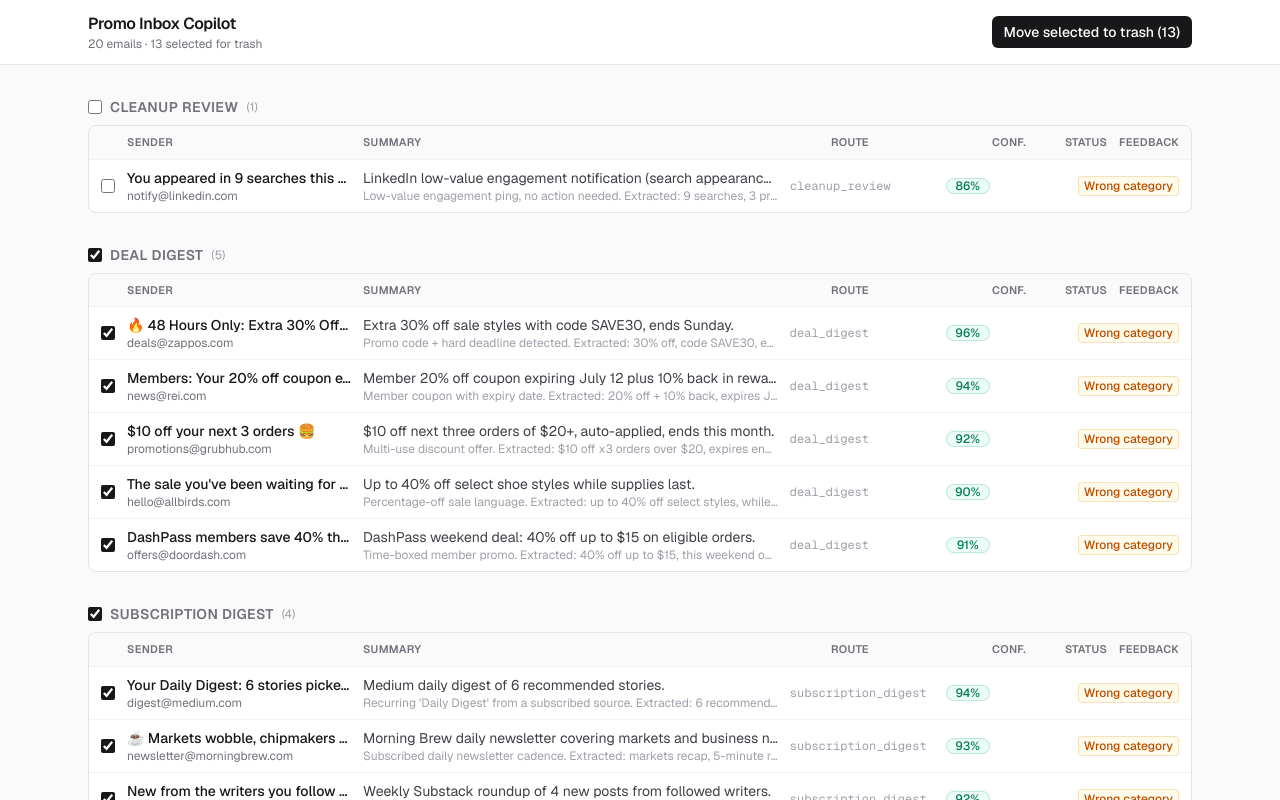
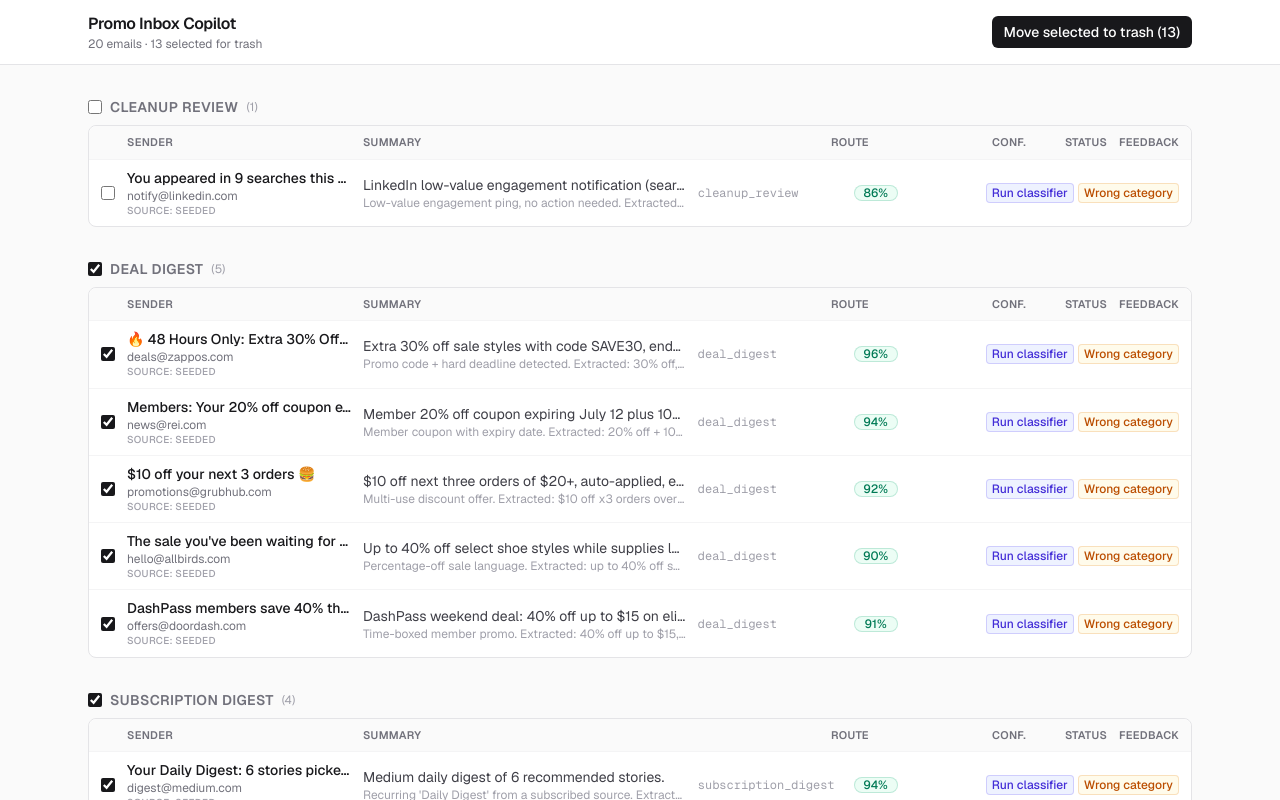
Before and after one commit to rebeccarwang/promo-inbox-copilot, a Next.js app: page / in a window 1280 px wide. Shown: the top 800 px of the page. Built offline with nearby package versions, Linux system fonts and the light colour scheme.

Commit message:
wire mock classifier into dashboard

```diff
--- a/app/Inbox.tsx
+++ b/app/Inbox.tsx
@@ -3,6 +3,10 @@
 import { useMemo, useState } from "react";
 import type { EmailRoute, SeedEmail } from "@/lib/seedEmails";
 import { createAuditEvent, type AuditEvent } from "@/lib/auditLog";
+import {
+  fallbackToManualReview,
+  type EmailClassificationResult,
+} from "@/lib/classificationSchema";
 
 const SECTIONS: { route: EmailRoute; title: string }[] = [
   { route: "cleanup_review", title: "Cleanup Review" },
@@ -19,6 +23,15 @@
   "restock_alert",
 ];
 
+// Where a card's current classification came from.
+type Source = "seeded" | "classifier" | "failed";
+
+const SOURCE_LABELS: Record<Source, string> = {
+  seeded: "Source: Seeded",
+  classifier: "Source: Mock classifier",
+  failed: "Source: Classifier failed",
+};
+
 // `flaggedWrong` is user feedback: the user thinks this email is mis-routed,
 // and `suggestedRoute` is the lane they think it belongs in. Feedback only —
 // the email never actually moves lanes.
@@ -26,6 +39,7 @@
   selected: boolean;
   flaggedWrong: boolean;
   suggestedRoute: EmailRoute | null;
+  source: Source;
 };
 
 function toRows(emails: SeedEmail[]): Row[] {
@@ -35,6 +49,7 @@
       e.status === "active" && TRASH_DEFAULT_ROUTES.includes(e.route),
     flaggedWrong: false,
     suggestedRoute: null,
+    source: "seeded" as Source,
   }));
 }
 
@@ -61,6 +76,10 @@
   const [rows, setRows] = useState<Row[]>(() => toRows(emails));
   // Which row's "should have been…" category picker is currently open.
   const [pickerOpenId, setPickerOpenId] = useState<string | null>(null);
+  // Ids of rows with an in-flight classifier request.
+  const [classifyingIds, setClassifyingIds] = useState<Set<string>>(
+    () => new Set()
+  );
 
   const selectedCount = useMemo(
     () => rows.filter((r) => r.selected).length,
@@ -122,6 +141,92 @@
       )
     );
     setPickerOpenId(null);
+  };
+
+  // Apply a classification result to a row: overwrite the routing fields and
+  // record where it came from. Changing `route` re-groups the card into its
+  // new lane automatically.
+  const applyClassification = (
+    id: string,
+    c: EmailClassificationResult,
+    source: Source
+  ) =>
+    setRows((prev) =>
+      prev.map((r) =>
+        r.id === id
+          ? {
+              ...r,
+              route: c.route,
+              summary: c.summary,
+              reason: c.reason,
+              confidence: c.confidence,
+              isProtected: c.isProtected,
+              protectionReason: c.protectionReason ?? undefined,
+              source,
+            }
+          : r
+      )
+    );
+
+  const setClassifying = (id: string, on: boolean) =>
+    setClassifyingIds((prev) => {
+      const next = new Set(prev);
+      if (on) next.add(id);
+      else next.delete(id);
+      return next;
+    });
+
+  // Call the mock classifier API and apply its result. On any failure the
+  // email falls back to manual_review, mirroring the API's safe default.
+  const runClassifier = async (id: string) => {
+    const row = rows.find((r) => r.id === id);
+    if (!row || classifyingIds.has(id)) return;
+    setClassifying(id, true);
+    try {
+      const res = await fetch("/api/classify-email", {
+        method: "POST",
+        headers: { "Content-Type": "application/json" },
+        body: JSON.stringify({
+          sender: row.sender,
+          subject: row.subject,
+          bodyText: row.bodyText,
+        }),
+      });
+      if (!res.ok) throw new Error(`Classifier responded ${res.status}`);
+      const result = (await res.json()) as EmailClassificationResult;
+      applyClassification(id, result, "classifier");
+      onAudit(
+        createAuditEvent({
+          actor: "ai",
+          eventType: "AI_RECOMMENDED_ROUTE",
+          emailId: row.id,
+          emailSubject: row.subject,
+          details: `Recommended ${result.route} at ${Math.round(
+            result.confidence * 100
+          )}% confidence. ${result.reason}`,
+        })
+      );
+    } catch (err) {
+      const fallback = fallbackToManualReview(
+        `Classifier request failed: ${
+          err instanceof Error ? err.message : "unknown error"
+        }.`
+      );
+      applyClassification(id, fallback, "failed");
+      onAudit(
+        createAuditEvent({
+          actor: "ai",
+          eventType: "AI_RECOMMENDED_ROUTE",
+          emailId: row.id,
+          emailSubject: row.subject,
+          details: `Safe fallback to ${fallback.route} at ${Math.round(
+            fallback.confidence * 100
+          )}% confidence. ${fallback.reason}`,
+        })
+      );
+    } finally {
+      setClassifying(id, false);
+    }
   };
 
   const grouped = useMemo(() => {
@@ -240,6 +345,17 @@
                         <p className="truncate text-xs text-zinc-500" title={row.sender}>
                           {row.sender}
                         </p>
+                        <p
+                          className={`truncate text-[10px] font-medium uppercase tracking-wide ${
+                            row.source === "classifier"
+                              ? "text-indigo-600"
+                              : row.source === "failed"
+                              ? "text-rose-600"
+                              : "text-zinc-400"
+                          }`}
+                        >
+                          {SOURCE_LABELS[row.source]}
+                        </p>
                       </div>
 
                       {/* Summary + reason */}
@@ -281,8 +397,18 @@
                         )}
                       </span>
 
-                      {/* Feedback */}
+                      {/* Actions + feedback */}
                       <div className="relative flex shrink-0 items-center gap-1">
+                        <button
+                          type="button"
+                          onClick={() => runClassifier(row.id)}
+                          disabled={classifyingIds.has(row.id)}
+                          className={`${ACTION_BTN} bg-indigo-50 text-indigo-700 ring-indigo-600/20 hover:bg-indigo-100`}
+                        >
+                          {classifyingIds.has(row.id)
+                            ? "Classifying…"
+                            : "Run classifier"}
+                        </button>
                         <button
                           type="button"
                           onClick={() =>
```
